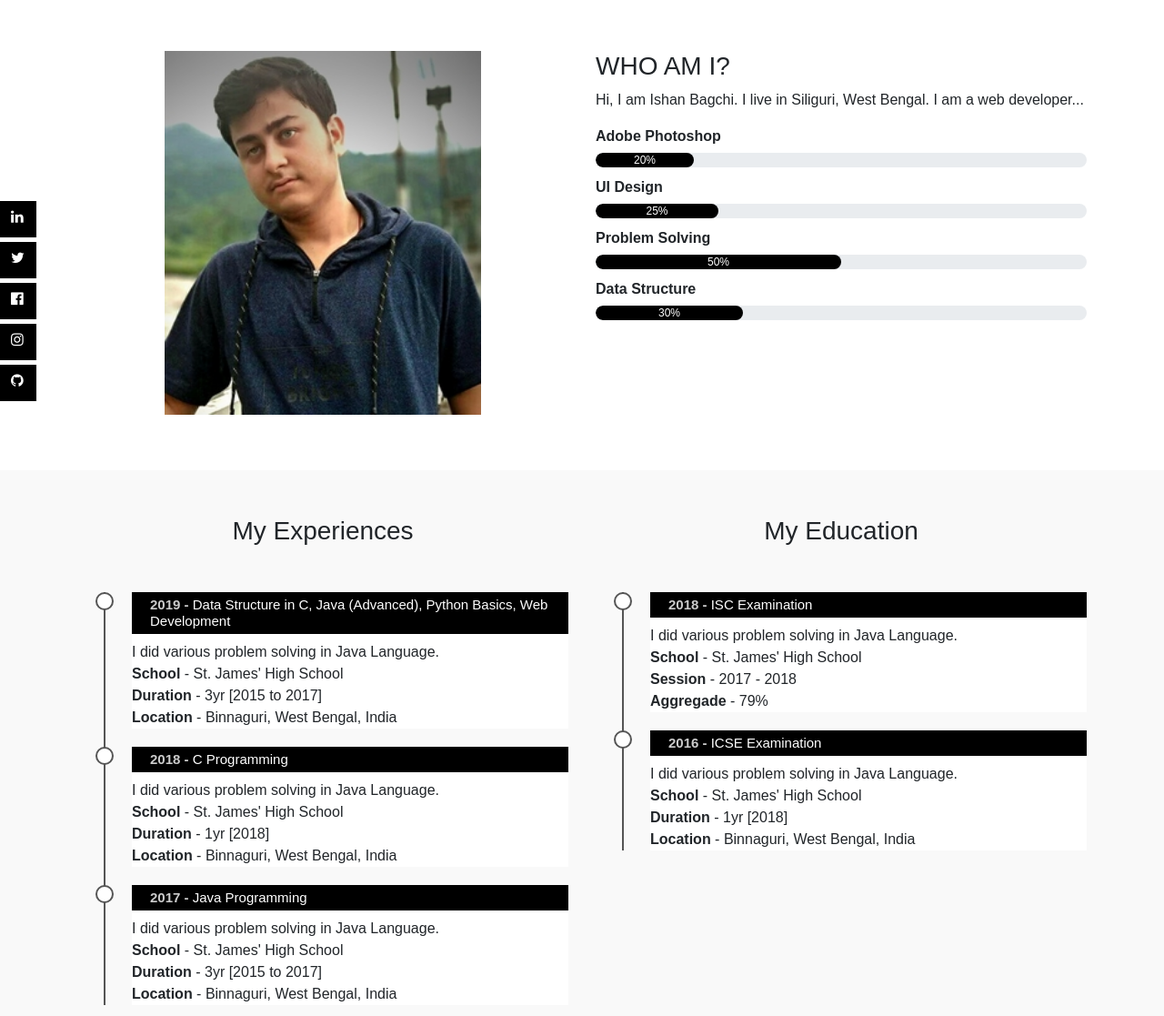
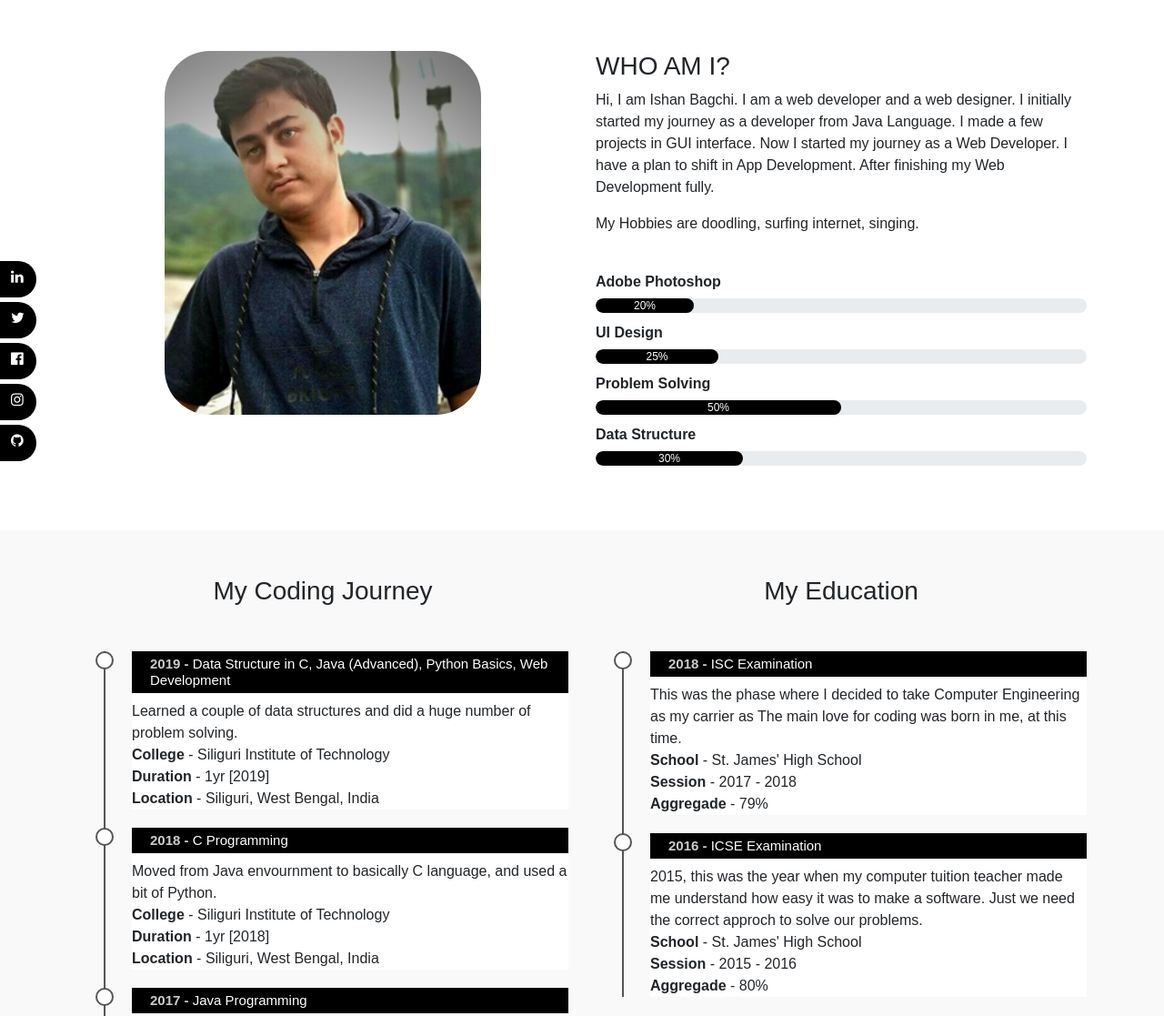
Before and after one commit to 0ishan0/aboutMe, a plain HTML site: page index.html in a window 1280 px wide. Shown: the part 920-2037 px from the top of the page at 91% size. Drawn offline with nearby package versions, Linux system fonts and the light colour scheme.

Commit message:
Ready to launch

```diff
--- a/index.html
+++ b/index.html
@@ -66,7 +66,10 @@
         <div class="col-md-6">
           <h3>WHO AM I?</h3>
           <p>
-            Hi, I am Ishan Bagchi. I live in Siliguri, West Bengal. I am a web developer...
+            Hi, I am Ishan Bagchi. I am a web developer and a web designer. I initially started my journey as a developer from Java Language. I made a few projects in GUI interface. Now I started my journey as a Web Developer. I have a plan to shift in App Development. After finishing my Web Development fully.
+          </p>
+          <p>
+            My Hobbies are doodling, surfing internet, singing.
           </p>
           <div class="skills-bar">
             <p>Adobe Photoshop</p>
@@ -93,19 +96,19 @@
 
     <div class="social-icons">
       <ul>
-        <a href="#">
+        <a href="https://www.linkedin.com/in/ishan-bagchi-8b153a191/">
           <li><i class="fa fa-linkedin"></i></li>
         </a>
-        <a href="#">
+        <a href="https://twitter.com/BagchiIshan">
           <li><i class="fa fa-twitter"></i></li>
         </a>
-        <a href="#">
+        <a href="https://www.facebook.com/ishan.bagchi.79">
           <li><i class="fa fa-facebook-official"></i></li>
         </a>
-        <a href="#">
+        <a href="https://www.instagram.com/ishan_bagchi/">
           <li><i class="fa fa-instagram"></i></li>
         </a>
-        <a href="#">
+        <a href="https://github.com/0ishan0">
           <li><i class="fa fa-github"></i></li>
         </a>
       </ul>
@@ -116,22 +119,22 @@
       <div class="container">
         <div class="row">
           <div class="col-md-6">
-            <h3 class="text-center">My Experiences</h3>
+            <h3 class="text-center">My Coding Journey</h3>
             <ul class="timeline">
               <li>
                 <h4><span>2019 - </span> Data Structure in C, Java (Advanced), Python Basics, Web Development</h4>
-                <p>I did various problem solving in Java Language.<br>
-                  <b>School </b> - St. James' High School<br>
-                  <b>Duration</b> - 3yr [2015 to 2017]<br>
-                  <b>Location</b> - Binnaguri, West Bengal, India
+                <p>Learned a couple of data structures and did a huge number of problem solving.<br>
+                  <b>College </b> - Siliguri Institute of Technology<br>
+                  <b>Duration</b> - 1yr [2019]<br>
+                  <b>Location</b> - Siliguri, West Bengal, India
                 </p>
               </li>
               <li>
                 <h4><span>2018 - </span> C Programming</h4>
-                <p>I did various problem solving in Java Language.<br>
-                  <b>School </b> - St. James' High School<br>
+                <p>Moved from Java envournment to basically C language, and used a bit of Python.<br>
+                  <b>College </b> - Siliguri Institute of Technology<br>
                   <b>Duration</b> - 1yr [2018]<br>
-                  <b>Location</b> - Binnaguri, West Bengal, India
+                  <b>Location</b> - Siliguri, West Bengal, India
                 </p>
               </li>
               <li>
@@ -150,18 +153,18 @@
             <ul class="timeline">
               <li>
                 <h4><span>2018 - </span> ISC Examination</h4>
-                <p>I did various problem solving in Java Language.<br>
-                  <b>School </b> - St. James' High School<br>
-                  <b>Session </b> - 2017 - 2018<br>
+                <p>This was the phase where I decided to take Computer Engineering as my carrier as The main love for coding was born in me, at this time.<br>
+                  <b>School   </b> - St. James' High School<br>
+                  <b>Session  </b> - 2017 - 2018<br>
                   <b>Aggregade</b> - 79%
                 </p>
               </li>
               <li>
                 <h4><span>2016 - </span> ICSE Examination</h4>
-                <p>I did various problem solving in Java Language.<br>
-                  <b>School </b> - St. James' High School<br>
-                  <b>Duration</b> - 1yr [2018]<br>
-                  <b>Location</b> - Binnaguri, West Bengal, India
+                <p>2015, this was the year when my computer tuition teacher made me understand how easy it was to make a software. Just we need the correct approch to solve our problems.<br>
+                  <b>School   </b> - St. James' High School<br>
+                  <b>Session  </b> - 2015 - 2016<br>
+                  <b>Aggregade</b> - 80%
                 </p>
               </li>
             </ul>
@@ -181,19 +184,19 @@
           <div class="col-md-4">
             <div class="services-box">
               <i class="fa fa-rocket"></i><span>Web Design</span>
-              <p>Follow my dev.to account to read texts on web and app development. Press the icon to go there.</p>
+              <p>Want to learn Web Designing? Press the icon to go there.</p>
             </div>
           </div>
           <div class="col-md-4">
             <div class="services-box">
               <i class="fa fa-line-chart"></i><span>Web Development</span>
-              <p>Follow my dev.to account to read texts on web and app development. Press the icon to go there.</p>
+              <p>Want to hire me to develop your website? Press the icon to go there.</p>
             </div>
           </div>
           <div class="col-md-4">
             <div class="services-box">
               <i class="fa fa-laptop"></i><span>App Development</span>
-              <p>Follow my dev.to account to read texts on web and app development. Press the icon to go there.</p>
+              <p>Sorry not available till now.</p>
             </div>
           </div>
         </div>
@@ -204,8 +207,9 @@
     <div class="contact" id="contact">
       <div class="container text-center">
         <h1>Contact Me</h1>
-        <p class="text-center">Follow my dev.to account to
-          <br>read texts on web and app development.</p>
+        <p class="text-center">Want to contact me?
+          <br>Not a big deal.
+        </p>
         <div class="row">
           <div class="col-md-4">
             <i class="fa fa-phone"></i>
--- a/style.css
+++ b/style.css
@@ -63,6 +63,12 @@ body {
   100%{transform: translateY(10px);}
 }
 
+/*--------------User info-----------*/
+
+.navbar a {
+  color: #ccc;
+}
+
 /*-----------------About------------*/
 
 .about {
@@ -72,6 +78,15 @@ body {
 
 .profile-img {
   height: 400px;
+  border-radius: 50px;
+}
+
+.profile-img:hover {
+  border-top-right-radius: 100px;
+  border-bottom-left-radius: 100px;
+  border-top-left-radius: 0;
+  border-bottom-right-radius: 0;
+  transition: .8s
 }
 
 .nav-bar {
@@ -104,6 +119,11 @@ body {
 
 .navbar-link {
   color: #fff !important;
+}
+
+.skills-bar {
+  margin-top: 20px;
+  padding-top: 20px;
 }
 
 .skills-bar p {
@@ -310,6 +330,8 @@ body {
   margin-top: 5px;
   color: #fff;
   background: #000;
+  border-top-right-radius: 50%;
+  border-bottom-right-radius: 50%;
 }
 
 .social-icons ul li:hover {
```
